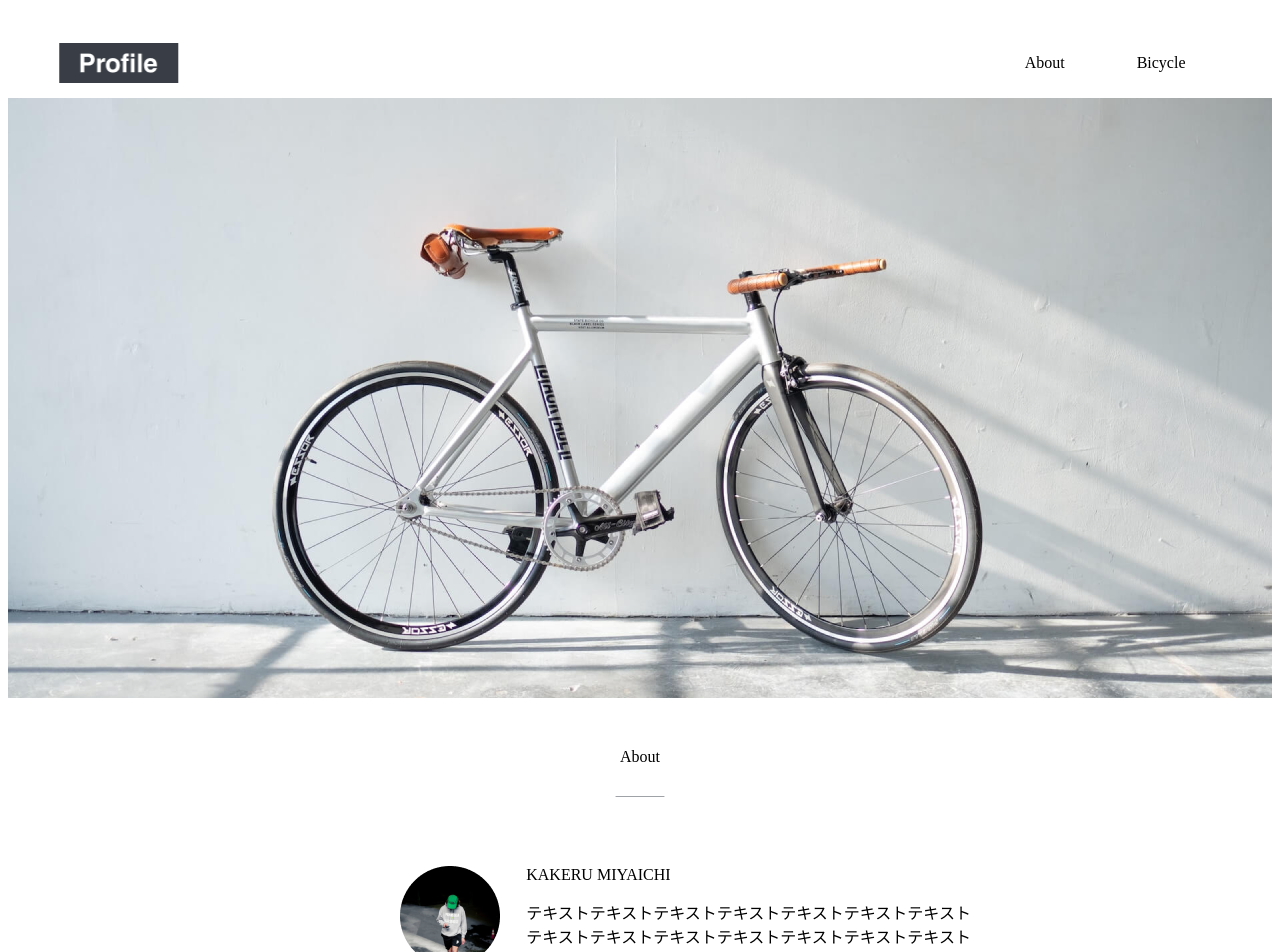
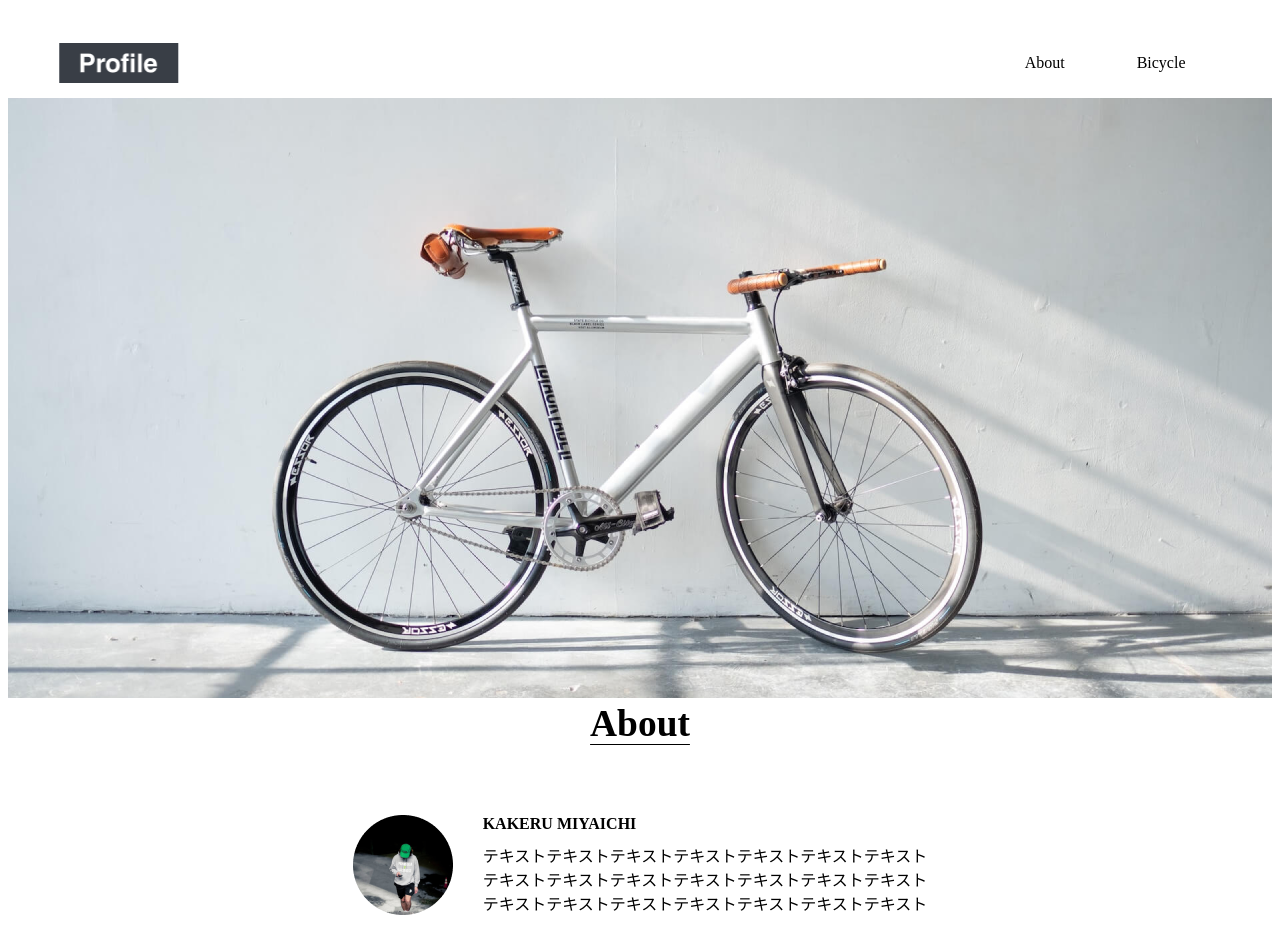
Before and after one commit to tappypuppy/profile-site-1col, a Next.js app: page / in a window 1280 px wide. Shown: the top 952 px of the page. Built offline with nearby package versions, Linux system fonts and the light colour scheme.

Commit message:
aboutのcssを変更

```diff
--- a/src/app/page.tsx
+++ b/src/app/page.tsx
@@ -25,7 +25,7 @@ const ProfilePC: NextPage = () => {
       <main>
         <Hero />
         <About />
-        <Bicycle />
+        {/* <Bicycle /> */}
       </main>
       <Footer />
     </div>
--- a/src/components/About/About.tsx
+++ b/src/components/About/About.tsx
@@ -2,7 +2,11 @@ import styles from "./index.module.css";
 import Image from "next/image";
 function About() {
   return (
-    <div className={styles.about_box}>
+    <section className={styles.about_box}>
+      <div className={styles.about}>
+        <h3 id="about">About</h3>
+      </div>
+      <div className={styles.about_detail}>
         <Image
           className={styles.about_icon}
           src="/about.png"
@@ -10,17 +14,8 @@ function About() {
           width={100}
           height={100}
         />
-      <div className={styles.about}>
-        <div id="about">About</div>
-      </div>
-      <Image
-        className={styles.border}
-        src="/border_1.svg"
-        alt="icon"
-        width={106}
-        height={0}
-      />
-      <div className={styles.username}>KAKERU MIYAICHI</div>
+        <div className={styles.about_text}>
+          <h4 className={styles.username}>KAKERU MIYAICHI</h4>
           <div className={styles.text_box}>
             <p className={styles.text}>
               テキストテキストテキストテキストテキストテキストテキスト
@@ -33,6 +28,8 @@ function About() {
             </p>
           </div>
         </div>
+      </div>
+    </section>
   );
 }
 
--- a/src/components/About/index.module.css
+++ b/src/components/About/index.module.css
@@ -1,39 +1,92 @@
+
+.about_box {
+  display: flex;
+  flex-direction: column;
+  row-gap: 60px;
+  margin: 0 1rem;
+}
+
+.about_detail {
+  display: flex;
+  flex-direction: column;
+}
+
+.about_icon {
+  align-self: center;
+}
+
+.about_text {
+  align-self: flex-start;
+  display: flex;
+  flex-direction: column;
+  text-align: left;
+  row-gap: 0;
+}
+
 .about {
-    position: absolute;
-    top: 47.87%;
-    left: 50%;
-    transform: translateX(-50%);
-    font-size: var(--font-size-13xl);
+  font-size: 32px;
+  text-decoration: underline;
+  text-underline-offset: 8px;
+  text-decoration-thickness: 1px;
 }
-.border {
-    position: absolute;
-    height: 0.06%;
-    top: 50.97%;
-    bottom: 48.97%;
-    left: 50%;
-    transform: translateX(-50%);
-    max-height: 100%;
-    width: 6.625rem;
+
+.about h3 {
+  margin: 0;
 }
+
 .username {
-    position: absolute;
-    top: 55.5%;
-    left: 41%;
-    font-size: var(--font-size-base);
+  font-size: var(--font-size-base);
+  margin: 10px 0;
 }
+
 .text {
-    margin: 0;
+  margin: 0;
 }
-.text_box {
-    position: absolute;
-    top: 57.7%;
-    left: 41%;
-}
-.about_icon{
-    position: absolute;
-    top: 55.5%;
-    left: 31%;
-    width: 6.25rem;
-    height: 6.25rem;
-    object-fit: cover;
-}
+
+@media screen and (min-width: 428px) {
+    .about_box {
+      display: flex;
+      flex-direction: column;
+      row-gap: 70px;
+    }
+
+    .about_detail {
+      display: flex;
+      flex-direction: row;
+      justify-content: center;
+      align-items: center;
+      column-gap: 30px;
+    }
+
+    .about_text {
+      display: flex;
+      flex-direction: column;
+      align-items: flex-start;
+      row-gap: 10px;
+    }
+
+    .about {
+      font-size: 32px;
+      text-decoration: underline;
+      text-underline-offset: 8px;
+      text-decoration-thickness: 1px;
+    }
+
+    .about h3 {
+      margin: 0;
+    }
+
+    .username {
+      font-size: var(--font-size-base);
+      margin: 0;
+    }
+
+    .text_box {
+      display: flex;
+      flex-direction: column;
+    }
+
+    .text {
+      margin: 0;
+    }
+  }
```
Lines whose indentation alone changed are shown as unchanged.
